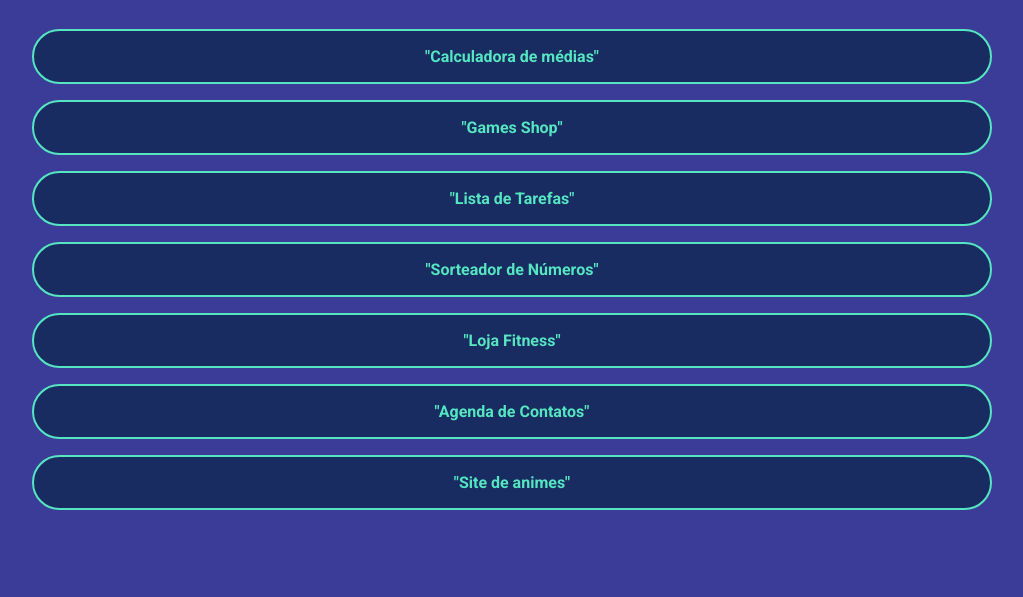
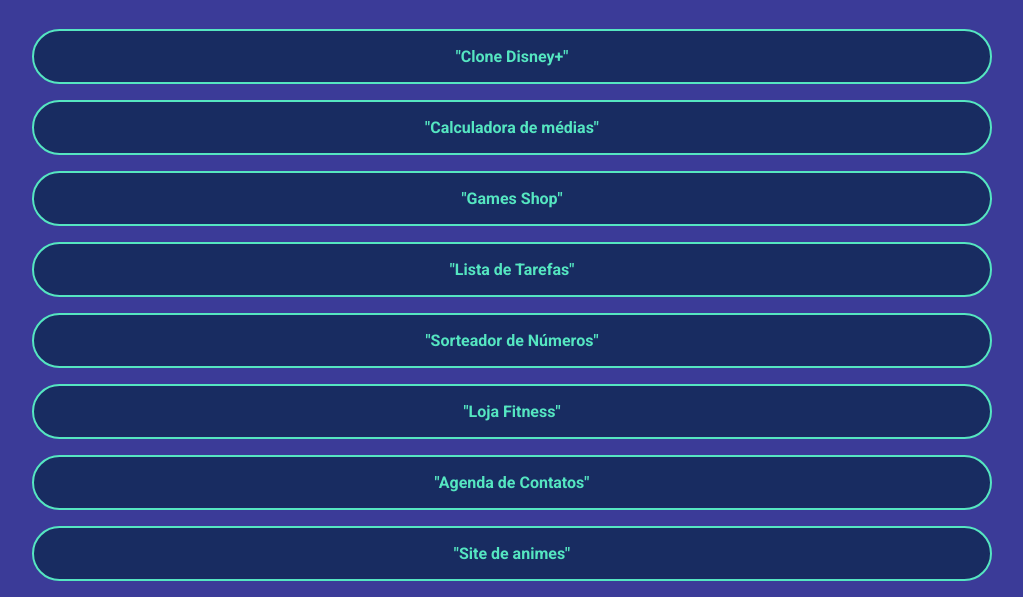
Before and after one commit to OVictorNicolini/-professional_presentation, a website: page index.html in a window 1280 px wide. Shown: the part 309-906 px from the top of the page, without its empty margins (128-1151 px from the left). Before the commit the page ends 835 px from the top, so only its background shows below. Drawn offline with Linux system fonts and the light colour scheme.

Commit message:
adicionando novo projeto

```diff
--- a/index.html
+++ b/index.html
@@ -48,6 +48,11 @@
         <nav>
             <ul class="projects-list">
                 <li class="projects-list-item">
+                    <a href="https://clone-disney-plus-zeta-nine.vercel.app/">
+                        "Clone Disney+"
+                    </a>
+                </li>
+                <li class="projects-list-item">
                     <a href="https://victor-projeto-calculadora-de-medias.vercel.app/">
                         "Calculadora de médias"
                     </a>
@@ -82,6 +87,7 @@
                         "Site de animes"
                     </a>
                 </li>
+
             </ul>
         </nav>
     </div>
```
